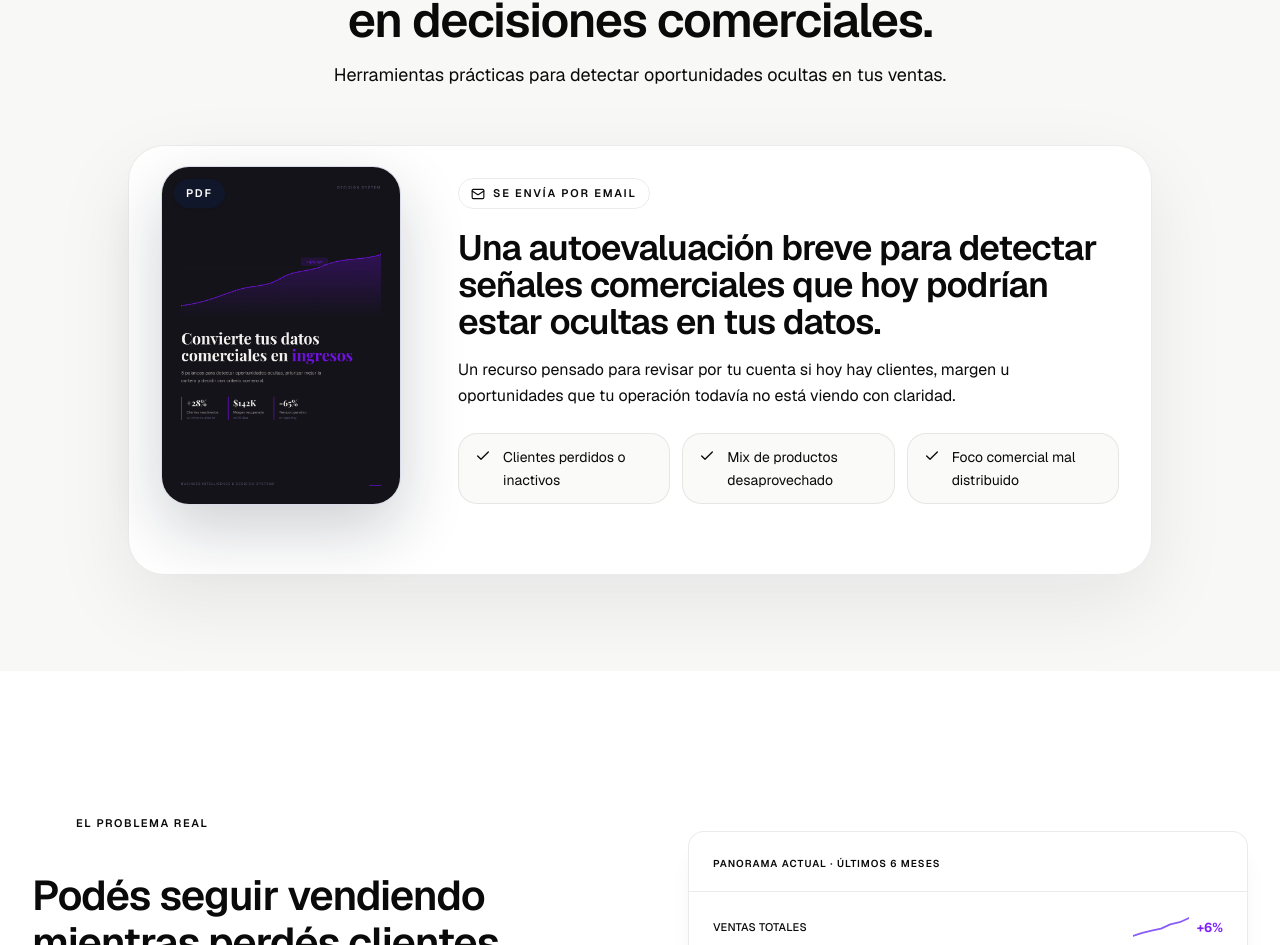
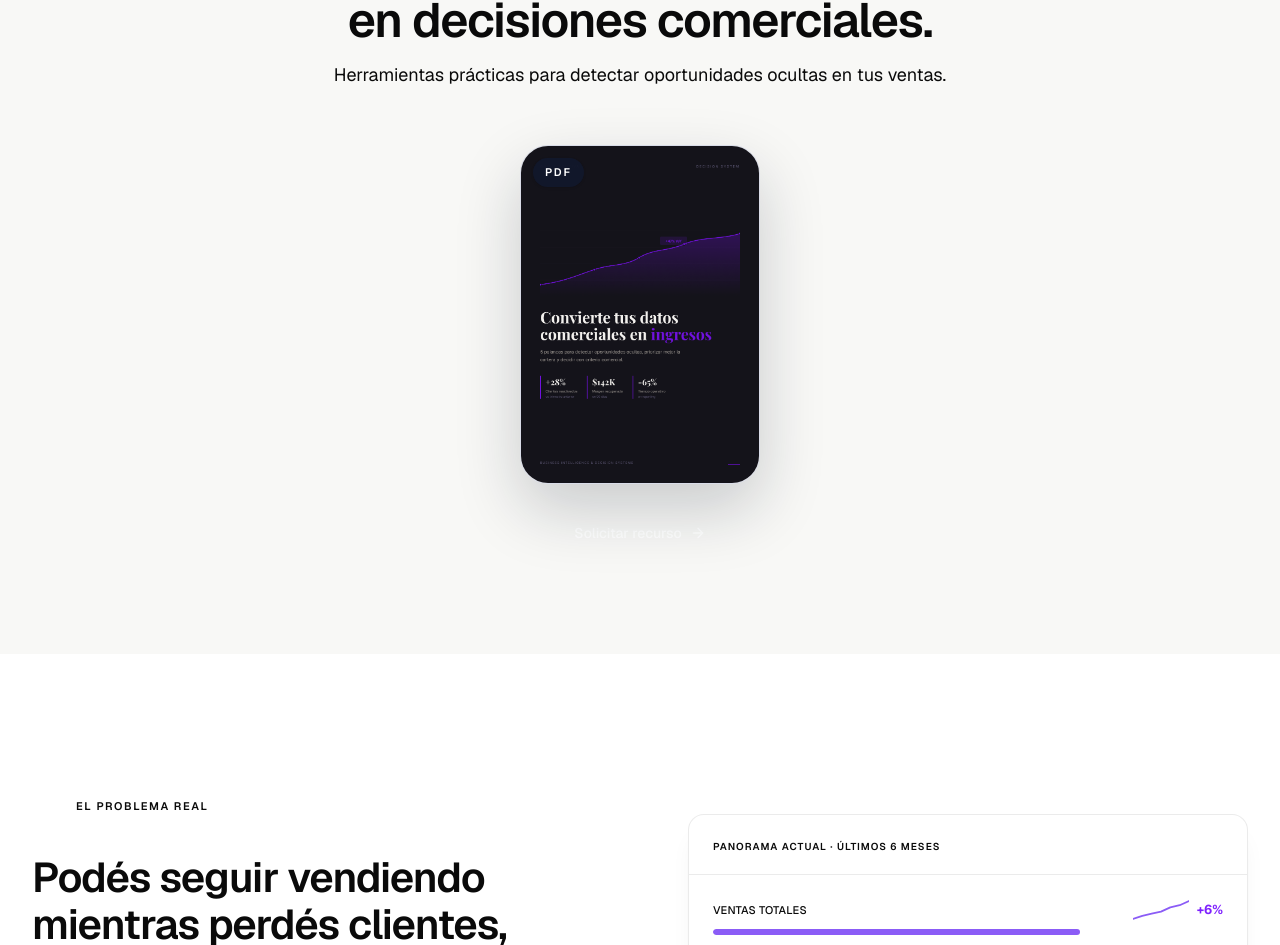
Before and after one commit to AluenIriarte/WebPage, a React (Vite) app: page / in a window 1280 px wide. Shown: the part 1271-2216 px from the top of the page. Built offline with nearby package versions, Linux system fonts and the light colour scheme.

Commit message:
Strip lead magnet front to resource only

```diff
--- a/src/app/components/LeadMagnetSection.tsx
+++ b/src/app/components/LeadMagnetSection.tsx
@@ -1,16 +1,10 @@
 import { FormEvent, useMemo, useState } from "react";
 import { motion } from "motion/react";
-import { ArrowRight, Check, Mail } from "lucide-react";
+import { ArrowRight, Mail } from "lucide-react";
 import { useNavigate } from "react-router-dom";
 import { AUTO_DIAGNOSTIC_THANKYOU_HREF } from "../lib/contact";
 import { trackFormSubmit } from "../lib/analytics";
 import { freeResources } from "../lib/free-resources";
-
-const benefitPoints = [
-  "Clientes perdidos o inactivos",
-  "Mix de productos desaprovechado",
-  "Foco comercial mal distribuido",
-];
 
 const initialForm = {
   nombre: "",
@@ -96,57 +90,32 @@ export function LeadMagnetSection() {
           viewport={{ once: true, margin: "-40px" }}
           transition={{ duration: 0.56, delay: 0.08 }}
           className="mx-auto mt-14 max-w-5xl"
-          style={{ perspective: "1200px" }}
         >
           {freeResources.map((resource) => {
             const isSelected = selectedResourceId === resource.id;
 
             return (
+              <div key={resource.id} className="mx-auto max-w-2xl">
                 <motion.div
-                key={resource.id}
-                animate={{ rotateY: isSelected ? 180 : 0 }}
-                transition={{ duration: 0.48, ease: [0.22, 1, 0.36, 1] }}
-                style={{ transformStyle: "preserve-3d" }}
-                className="relative min-h-[700px] sm:min-h-[560px] lg:min-h-[430px]"
+                  layout
+                  transition={{ duration: 0.4, ease: [0.22, 1, 0.36, 1] }}
+                  className="flex flex-col items-center"
                 >
-                <div
-                  className="absolute inset-0 rounded-[2.25rem] border border-border/55 bg-white shadow-[0_28px_80px_rgba(15,23,42,0.08)]"
-                  style={{ backfaceVisibility: "hidden" }}
+                  <motion.div
+                    layout
+                    transition={{ duration: 0.4, ease: [0.22, 1, 0.36, 1] }}
+                    className={isSelected ? "scale-[0.96]" : ""}
                   >
-                  <div className="grid gap-10 px-6 py-8 lg:grid-cols-[0.28fr_0.72fr] lg:gap-10 lg:px-8 lg:py-8">
-                    <div className="flex justify-center lg:justify-start">
-                      <div className="lg:-translate-y-3">
                     <ResourceCover title={resource.title} type={resource.type} coverSrc={resource.coverSrc} />
-                      </div>
-                    </div>
+                  </motion.div>
 
-                    <div className="flex flex-col justify-center">
-                      <div className="inline-flex w-fit items-center gap-2 rounded-full border border-accent/12 bg-accent/[0.06] px-3 py-1.5 text-[11px] font-semibold uppercase tracking-[0.16em] text-accent/80">
-                        <Mail className="h-3.5 w-3.5" />
-                        Se envía por email
-                      </div>
-
-                      <h3 className="mt-5 max-w-2xl text-[1.9rem] font-semibold leading-[1.06] tracking-tight text-foreground lg:text-[2.2rem]">
-                        Una autoevaluación breve para detectar señales comerciales que hoy podrían estar ocultas en tus datos.
-                      </h3>
-
-                      <p className="mt-4 max-w-xl text-sm leading-relaxed text-muted-foreground md:text-base">
-                        Un recurso pensado para revisar por tu cuenta si hoy hay clientes, margen u oportunidades que tu operación todavía no está viendo con claridad.
-                      </p>
-
-                      <div className="mt-6 grid gap-3 sm:grid-cols-3">
-                        {benefitPoints.map((point) => (
-                          <div
-                            key={point}
-                            className="flex items-start gap-3 rounded-[1.2rem] border border-border/50 bg-[#FAFAF8] px-4 py-3 text-sm leading-relaxed text-foreground/78"
+                  {!isSelected ? (
+                    <motion.div
+                      initial={{ opacity: 0, y: 10 }}
+                      animate={{ opacity: 1, y: 0 }}
+                      transition={{ duration: 0.35 }}
+                      className="mt-6"
                     >
-                            <Check className="mt-0.5 h-4 w-4 flex-shrink-0 text-accent" />
-                            <span>{point}</span>
-                          </div>
-                        ))}
-                      </div>
-
-                      <div className="mt-8">
                       <button
                         type="button"
                         onClick={() => setSelectedResourceId(resource.id)}
@@ -155,23 +124,17 @@ export function LeadMagnetSection() {
                         Solicitar recurso
                         <ArrowRight className="h-4 w-4 transition-transform group-hover:translate-x-1" />
                       </button>
-                      </div>
-                    </div>
-                  </div>
-                </div>
+                    </motion.div>
+                  ) : null}
 
-                <div
-                  className="absolute inset-0 rounded-[2.25rem] border border-border/55 bg-white shadow-[0_28px_80px_rgba(15,23,42,0.08)]"
-                  style={{ backfaceVisibility: "hidden", transform: "rotateY(180deg)" }}
+                  {isSelected ? (
+                    <motion.div
+                      initial={{ opacity: 0, y: 18 }}
+                      animate={{ opacity: 1, y: 0 }}
+                      exit={{ opacity: 0, y: -10 }}
+                      transition={{ duration: 0.35 }}
+                      className="mt-8 w-full rounded-[2rem] border border-border/55 bg-white p-6 shadow-[0_28px_80px_rgba(15,23,42,0.08)] lg:p-7"
                     >
-                  <div className="grid gap-10 px-6 py-8 lg:grid-cols-[0.28fr_0.72fr] lg:gap-10 lg:px-8 lg:py-8">
-                    <div className="flex justify-center lg:justify-start">
-                      <div className="lg:-translate-y-3">
-                        <ResourceCover title={resource.title} type={resource.type} coverSrc={resource.coverSrc} />
-                      </div>
-                    </div>
-
-                    <div className="flex flex-col justify-center">
                       <div className="inline-flex w-fit items-center gap-2 rounded-full border border-accent/12 bg-accent/[0.06] px-3 py-1.5 text-[11px] font-semibold uppercase tracking-[0.16em] text-accent/80">
                         <Mail className="h-3.5 w-3.5" />
                         Completar datos
@@ -238,10 +201,10 @@ export function LeadMagnetSection() {
                           </button>
                         </div>
                       </form>
+                    </motion.div>
+                  ) : null}
+                </motion.div>
               </div>
-                  </div>
-                </div>
-              </motion.div>
             );
           })}
         </motion.div>
```
Lines whose indentation alone changed are shown as unchanged.
